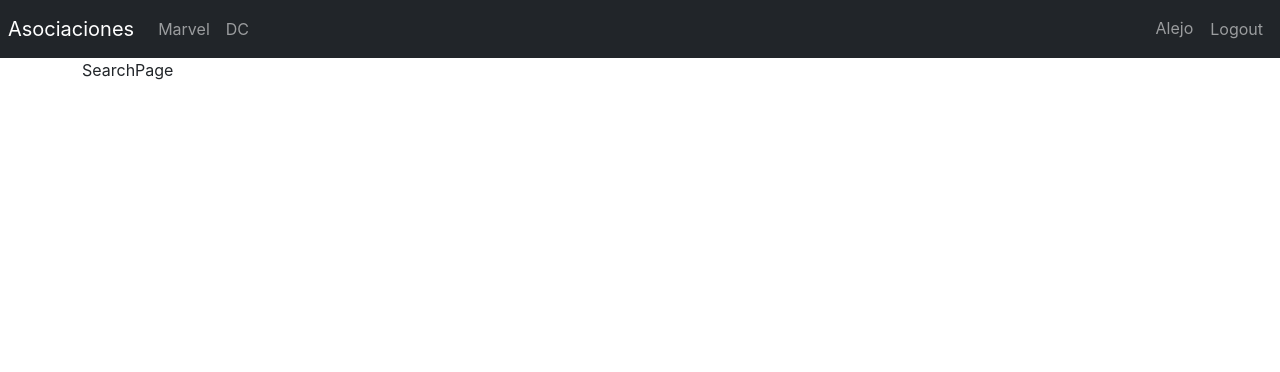
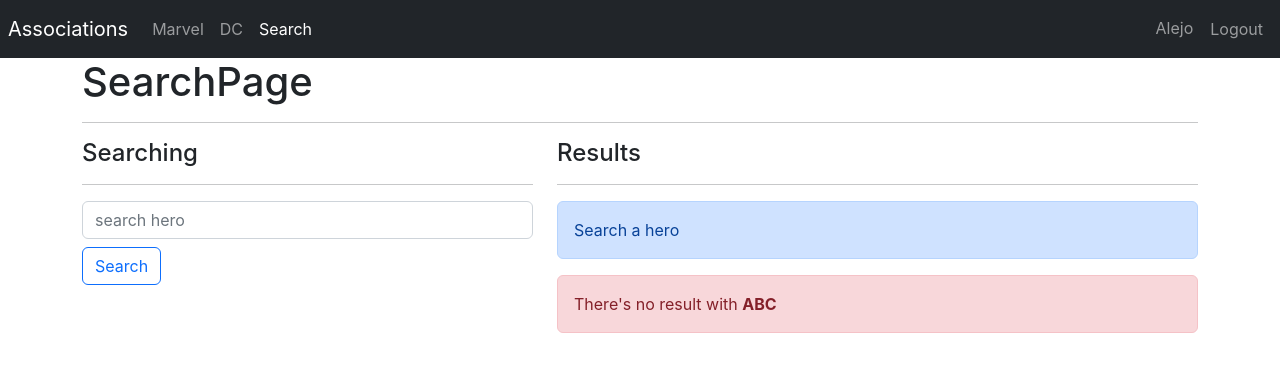
Before and after one commit to Alejoboga20/vite-heroes, a React (Vite) app: page /search in a window 1280 px wide. Shown: the top 372 px of the page. Built offline with nearby package versions, Linux system fonts and the light colour scheme.

Commit message:
Create search screen

```diff
--- a/src/heroes/pages/SearchPage.jsx
+++ b/src/heroes/pages/SearchPage.jsx
@@ -1,3 +1,41 @@
+import { HeroCard } from '../components';
+
 export const SearchPage = () => {
-	return <div>SearchPage</div>;
+	return (
+		<>
+			<h1>SearchPage</h1>
+			<hr />
+
+			<div className='row'>
+				<div className='col-5'>
+					<h4>Searching</h4>
+					<hr />
+
+					<form>
+						<input
+							type='text'
+							placeholder='search hero'
+							className='form-control'
+							name='searchText'
+							autoComplete='off'
+						/>
+					</form>
+
+					<button className='btn btn-outline-primary mt-2'>Search</button>
+				</div>
+
+				<div className='col-7'>
+					<h4>Results</h4>
+					<hr />
+
+					<div className='alert alert-primary'>Search a hero</div>
+					<div className='alert alert-danger'>
+						There's no result with <b>ABC</b>
+					</div>
+
+					{/* <HeroCard /> */}
+				</div>
+			</div>
+		</>
+	);
 };
--- a/src/ui/components/Navbar.jsx
+++ b/src/ui/components/Navbar.jsx
@@ -10,7 +10,7 @@ export const Navbar = () => {
 	return (
 		<nav className='navbar navbar-expand-sm navbar-dark bg-dark p-2'>
 			<Link className='navbar-brand' to='/'>
-				Asociaciones
+				Associations
 			</Link>
 
 			<div className='navbar-collapse'>
@@ -28,6 +28,13 @@ export const Navbar = () => {
 					>
 						DC
 					</NavLink>
+
+					<NavLink
+						className={({ isActive }) => `nav-item nav-link ${isActive ? 'active' : ''}`}
+						to='/search'
+					>
+						Search
+					</NavLink>
 				</div>
 			</div>
 
```
